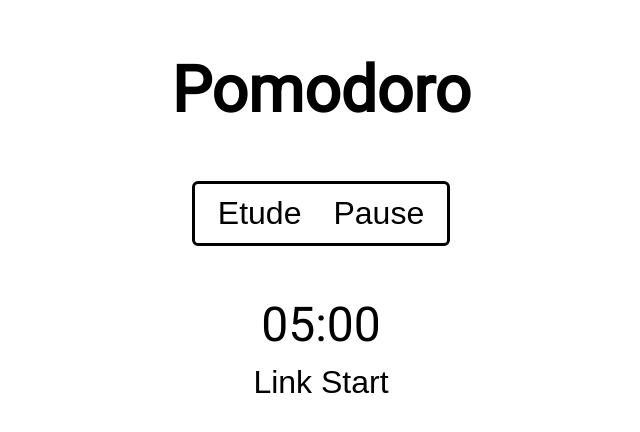
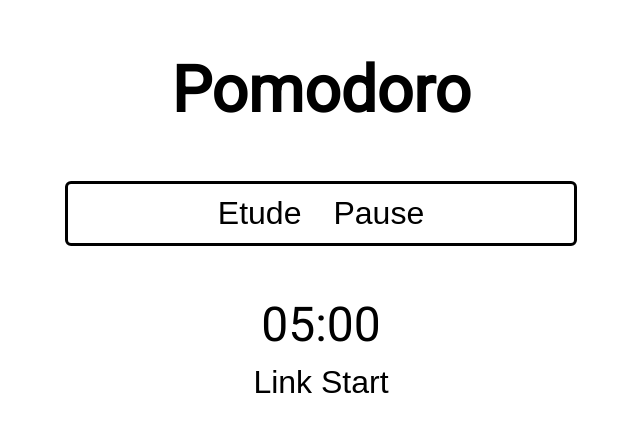
Before and after one commit to MaitreValentino/POMODORO, a plain HTML site: page index.htm in a window 1280 px wide. Shown: the whole page, without its empty margins (319-959 px from the left). Drawn offline with Linux system fonts and the light colour scheme.

Commit message:
Test du media query

```diff
--- a/styles/styles.css
+++ b/styles/styles.css
@@ -34,3 +34,9 @@ h1 {
 #temps {
     font-size: 3em;
 }
+
+@media screen and (min-width:720px) {
+    #statut {
+        width: 40%;
+    }
+}
```
